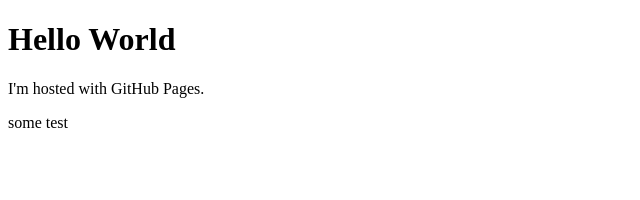
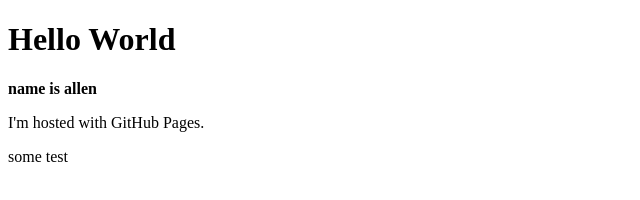
Before and after one commit to lilmexico1113/lilmexico1113.github.io, a plain HTML site: page docs/index.html in a window 1280 px wide. Shown: the whole page, without its empty margins (0-640 px from the left). Drawn offline with Linux system fonts and the light colour scheme.

Commit message:
bolded my name allen

```diff
--- a/docs/index.html
+++ b/docs/index.html
@@ -1,11 +1,14 @@
 <!DOCTYPE html>
 <html>
+
 <body>
-<h1>Hello World</h1>
-<p>I'm hosted with GitHub Pages.</p>
+  <h1>Hello World</h1>
+  <strong>name is allen</strong>
+  <p>I'm hosted with GitHub Pages.</p>
 
   <div>
     some test
   </div>
 </body>
+
 </html>
```
